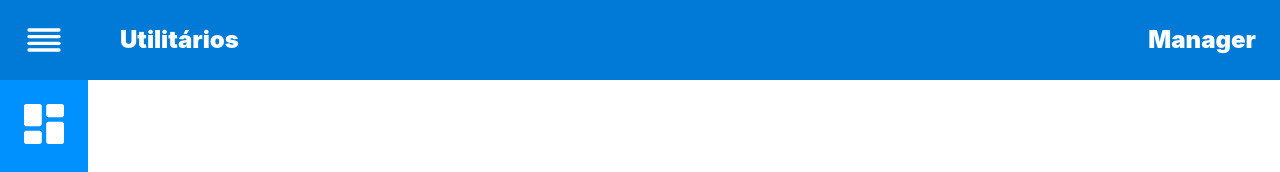
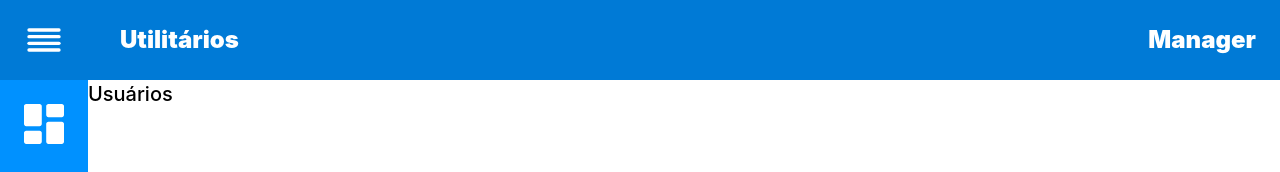
Before and after one commit to leo3210k/User_Page, a Vue app: page /users in a window 1280 px wide. Shown: the top 172 px of the page. Built offline with nearby package versions, Linux system fonts and the light colour scheme.

Commit message:
feat: add Users title

```diff
--- a/src/components/template/Users.vue
+++ b/src/components/template/Users.vue
@@ -1,5 +1,9 @@
 <template>
-  <PageModel />
+  <PageModel>
+    <div>
+      <span class="text-black text-xl font-medium">Usuários</span>
+    </div>
+  </PageModel>
 </template>
 
 <script>
```
